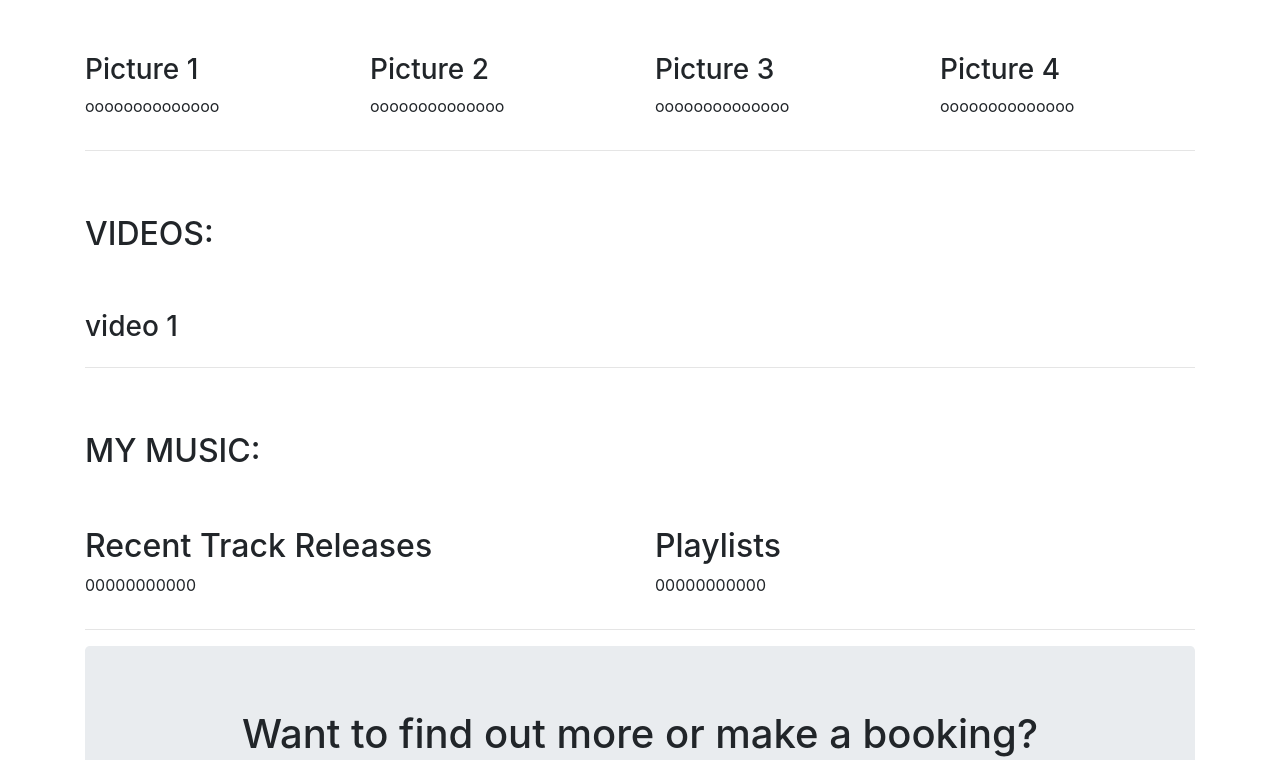
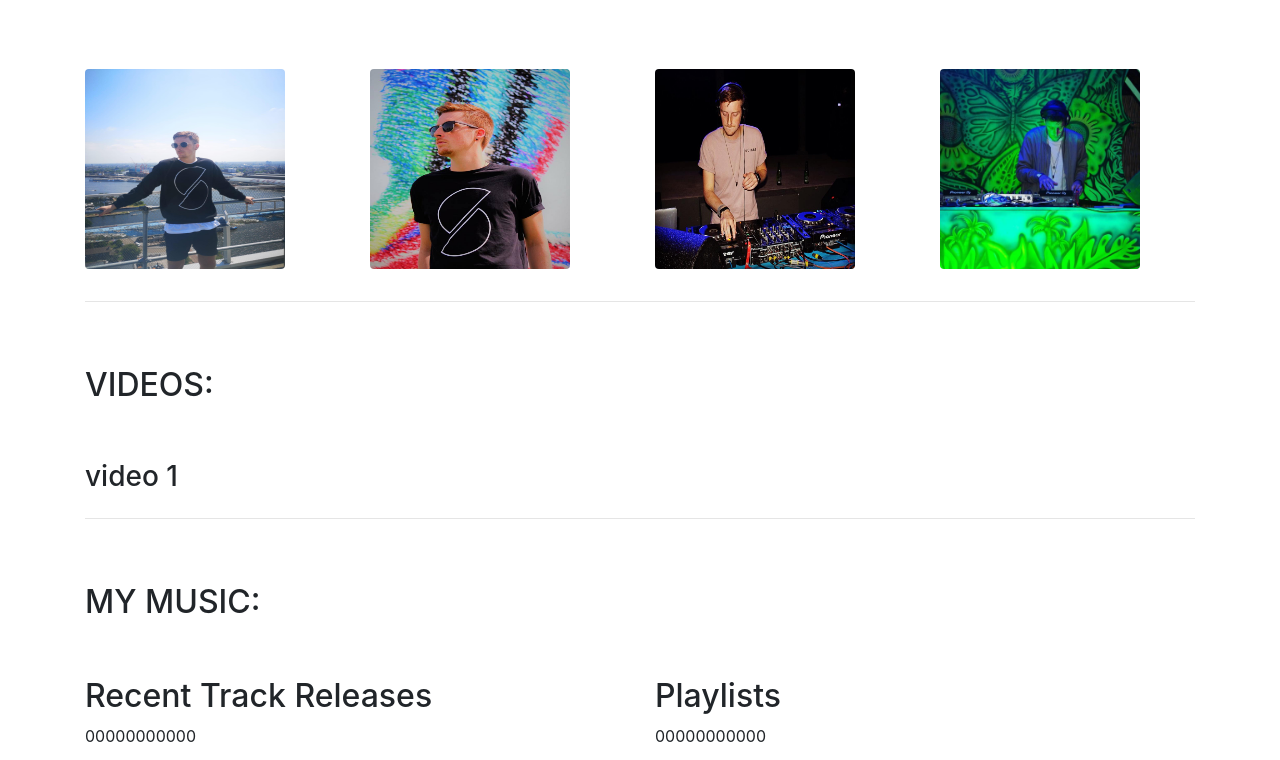
Before and after one commit to cthoms1993/Suisse-music-, a plain HTML site: page index.html in a window 1280 px wide. Shown: the part 720-1480 px from the top of the page. Drawn offline with nearby package versions, Linux system fonts and the light colour scheme.

Commit message:
added photos to photo section

```diff
--- a/index.html
+++ b/index.html
@@ -6,6 +6,7 @@
           content="width=device-width, user-scalable=no, initial-scale=1.0, maximum-scale=1.0, minimum-scale=1.0">
     <meta http-equiv="X-UA-Compatible" content="ie=edge">
     <title>Süisse music</title>
+    <link rel="stylesheet" href="assets/main.css">
     <link rel="stylesheet" href="https://stackpath.bootstrapcdn.com/bootstrap/4.3.1/css/bootstrap.min.css"
           integrity="sha384-ggOyR0iXCbMQv3Xipma34MD+dH/1fQ784/j6cY/iJTQUOhcWr7x9JvoRxT2MZw1T" crossorigin="anonymous">
 </head>
@@ -74,27 +75,35 @@
         </div>
         <div class="row">
             <div class="col-12 col-md-6 col-lg-3">
-                <div class="picture">
-                    <h3>Picture 1</h3>
-                    <p>oooooooooooooo</p>
+                <div class="media">
+                    <div class="picture">
+                        <img src="assets/images/suisse%20jumper%20black%20.jpg" class="rounded mr-3 my-3" height=200
+                             width=200>
+                    </div>
+                </div>
+            </div>
+            <div class="col-12 col-centered col-md-6 col-lg-3">
+                <div class="media">
+                    <div class="picture">
+                        <img src="assets/images/flag.jpg" class="rounded mr-3 my-3" height=200
+                             width=200>
+                    </div>
                 </div>
             </div>
             <div class="col-12 col-md-6 col-lg-3">
-                <div class="picture">
-                    <h3>Picture 2</h3>
-                    <p>oooooooooooooo</p>
+                <div class="media">
+                    <div class="picture">
+                        <img src="assets/images/pink.jpg" class="rounded mr-3 my-3" height=200
+                             width=200>
+                    </div>
                 </div>
             </div>
             <div class="col-12 col-md-6 col-lg-3">
+                <div class="media">
                 <div class="picture">
-                    <h3>Picture 3</h3>
-                    <p>oooooooooooooo</p>
-                </div>
-            </div>
-            <div class="col-12 col-md-6 col-lg-3">
-                <div class="picture">
-                    <h3>Picture 4</h3>
-                    <p>oooooooooooooo</p>
+                    <img src="assets/images/tropical.jpg" class="rounded mr-3 my-3" height=200
+                         width=200>
+                    </div>
                 </div>
             </div>
         </div>
@@ -143,7 +152,7 @@
     <section class="contact jumbotron text-center">
         <div class="row" id="contact">
             <div class="col-12">
-                <h1>Want to find out more or make a booking?</h1>
+                <h1>Want to book me for an event?</h1>
             </div>
         </div>
         <div class="row">
```
Also changed, not shown: assets/images/flag.jpg (added), assets/images/logo2.jpg (added), assets/images/mono.jpg (added), assets/images/pink.jpg (added), assets/images/suisse jumper black .jpg (added), assets/images/suisse.jpg (added), assets/images/suisse2.jpg (added), assets/images/tropical.jpg (added), assets/images/tshirts.jpg (added), assets/images/unnamed.jpg (added), assets/images/whiteback.jpg (added).
